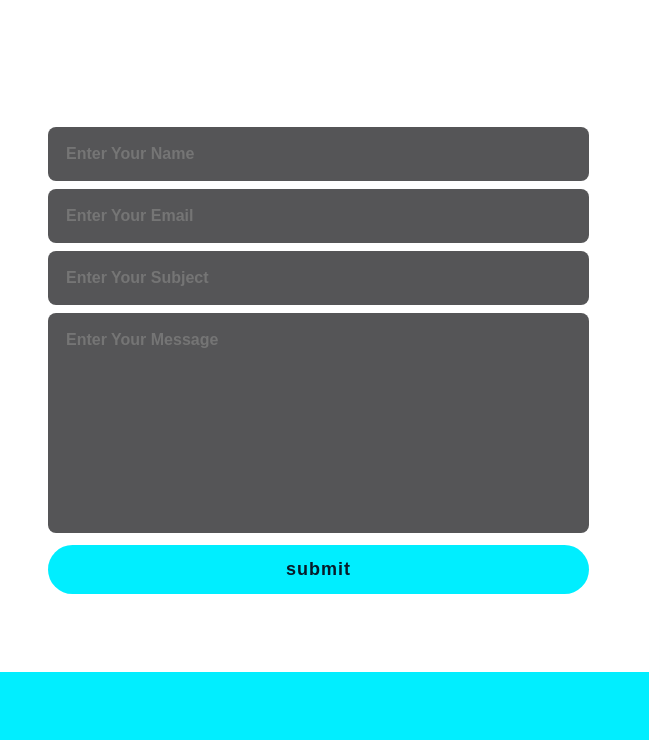
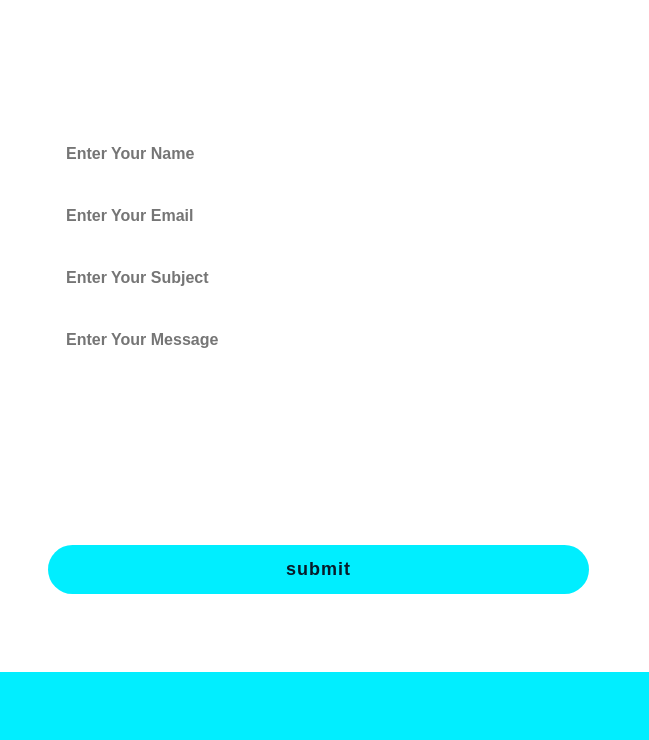
Before and after one commit to jessiecaaaa/portfolio, a plain HTML site: page index.html in a window 1280 px wide. Shown: the part 3179-3919 px from the top of the page, 631-1280 px from the left. Drawn offline with nearby package versions, Linux system fonts and the light colour scheme.

Commit message:
Update style.css

```diff
--- a/style.css
+++ b/style.css
@@ -383,7 +383,7 @@ section{
     outline: none;
     width: 90%;
     padding: 18px;
-    background: #555557;
+    background:  #ffffff;
     color: #0000;
     font-size: 1rem;
     font-weight: 600;
```
